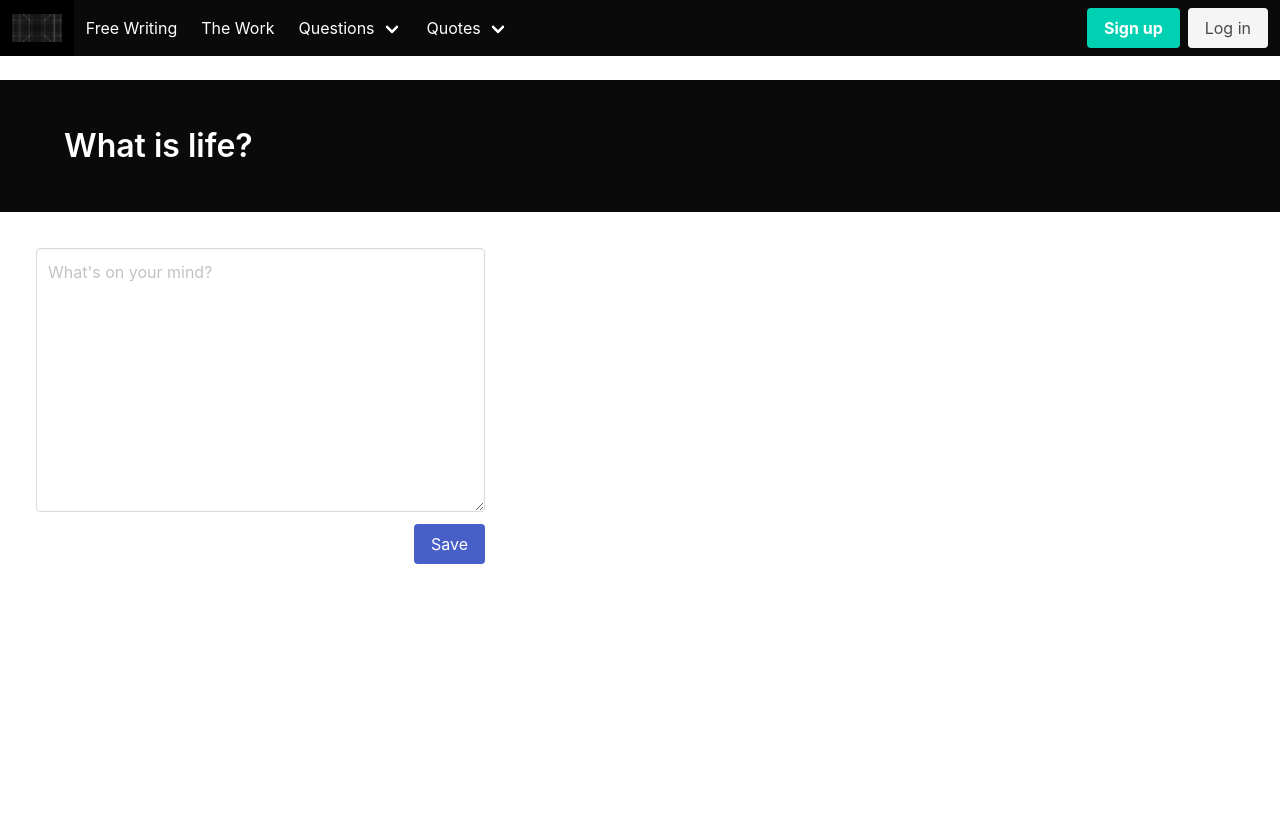
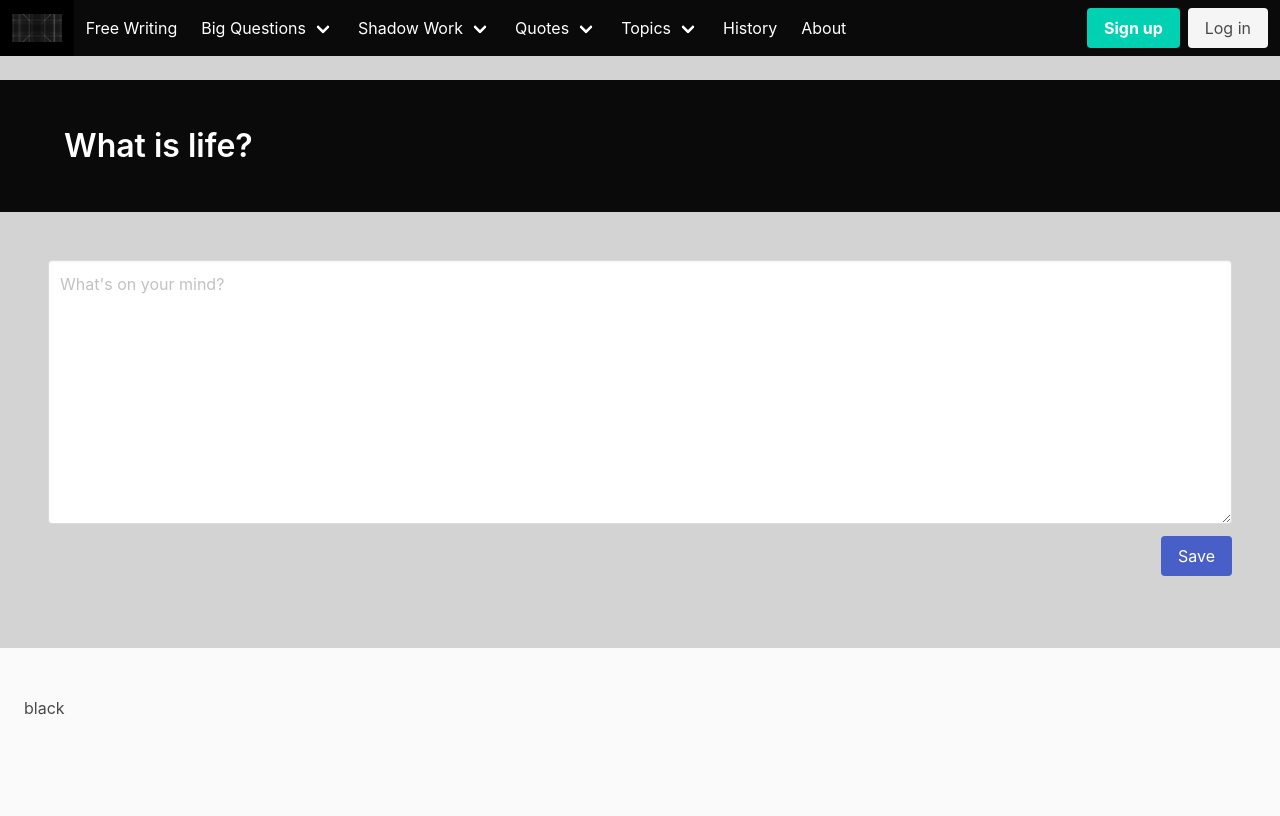
Before and after one commit to wkantor/onlineJournal, a Django app: page /questions/1/ in a window 1280 px wide. Before the commit the page ends 564 px from the top, so only its background shows below. Run offline with Django 3.2, Linux system fonts and the light colour scheme; data comes from the database, SQL or seed files in the repository; both versions use the stored data as it was after the commit; some libraries are stand-ins or nearby versions.

Commit message:
New menus2
More options like 'topics', 'shadow work'. Divided the template into
'template' and 'template2' for further work. Started the authentication.
Etc.

```diff
--- a/entries/templates/entries/free_writing.html
+++ b/entries/templates/entries/free_writing.html
@@ -1,5 +1,5 @@
 <!DOCTYPE html>
-{% extends 'entries/template.html' %}
+{% extends 'entries/template2.html' %}
 
 {% block content %}
 <br>
--- a/entries/templates/entries/index.html
+++ b/entries/templates/entries/index.html
@@ -1,5 +1,5 @@
 <!DOCTYPE html>
-{% extends 'entries/template.html' %}
+{% extends 'entries/template2.html' %}
 
 {% block content %}
 <br>
--- a/entries/templates/entries/questions.html
+++ b/entries/templates/entries/questions.html
@@ -1,5 +1,5 @@
 <!DOCTYPE html>
-{% extends 'entries/template.html' %}
+{% extends 'entries/template2.html' %}
 
 {% block content %}
 <br>
--- a/entries/templates/entries/template.html
+++ b/entries/templates/entries/template.html
@@ -9,6 +9,7 @@
     <meta http-equiv="X-UA-Compatible" content="ie=edge">
     <title>The Journal</title>
     <link rel="stylesheet" href="https://cdnjs.cloudflare.com/ajax/libs/bulma/0.6.2/css/bulma.min.css" />
+    <body style="background-color:lightgrey;">
 </head>
 
 <body>
@@ -33,13 +34,9 @@
 	            Free Writing
 	          </a>
 
-	          <a class="navbar-item">
-	            The Work
-	          </a>
-
 	          <div class="navbar-item has-dropdown is-hoverable">
 	            <a class="navbar-link">
-	              Questions
+	              Big Questions
 	            </a>
 
 	            <div class="navbar-dropdown">
@@ -53,6 +50,12 @@
 
 	            </div>
 	          </div>
+
+	          <div class="navbar-item has-dropdown is-hoverable">
+                <a class="navbar-link">
+                  Shadow Work
+                </a>
+              </div>
 
 	          <div class="navbar-item has-dropdown is-hoverable">
 	            <a class="navbar-link">
@@ -70,6 +73,21 @@
 
 	            </div>
 	          </div>
+
+	          <div class="navbar-item has-dropdown is-hoverable">
+                <a class="navbar-link">
+                  Topics
+                </a>
+              </div>
+
+              <a class="navbar-item" href="{% url 'home' %}">
+                History
+              </a>
+
+              <a class="navbar-item" href="{% url 'about' %}">
+                About
+              </a>
+
           </div>
 
         </div>
@@ -86,39 +104,20 @@
             </div>
           </div>
         </div>
-      </div>
+
     </nav>
 
 
     {% block content %}
     {% endblock %}
 
+    {% block text %}
+    {% endblock %}
 
-    <div class="columns">
-	    {% block content2 %}
-	    {% endblock %}
 
-	    <section class="section">
-	        <div class="container">
-
-	            <form method="POST" action="{% url 'home' %}">
-	                {% csrf_token %}
-	                <div class="field">
-	                    <div class="control">
-	                        {{ form.text }}
-	                    </div>
-	                </div>
-
-	                <div class="field is-grouped is-grouped-right">
-	                    <div class="control">
-	                        <button class="button is-link">Save</button>
-	                    </div>
-	                </div>
-	            </form>
-	        </div>
-
-	    </section>
-    </div>
 </body>
 
+<footer class="footer">
+     black
+</footer>
 </html>
--- /dev/null
+++ b/entries/templates/entries/template2.html
@@ -0,0 +1,38 @@
+<!DOCTYPE html>
+{% extends 'entries/template.html' %}
+
+{% block text %}
+
+    <div class="columns ">
+
+
+
+            <div class="column">
+             <section class="section">
+
+                <form method="POST" >
+                    {% csrf_token %}
+                    <div class="field">
+                        <div class="control">
+                            {{ form.text }}
+                        </div>
+                    </div>
+
+                    <div class="field is-grouped is-grouped-right">
+                        <div class="control">
+                            <button class="button is-link">Save</button>
+                        </div>
+                    </div>
+                </form>
+             </section>
+            </div>
+
+
+        {% block content2 %}
+        {% endblock %}
+
+    </div>
+
+
+
+{% endblock %}
--- /dev/null
+++ b/entries/templates/registration/login.html
@@ -0,0 +1,6 @@
+<!DOCTYPE html>
+{% extends 'entries/template.html' %}
+
+{% block content %}
+
+{% endblock %}
--- a/entries/urls.py
+++ b/entries/urls.py
@@ -1,13 +1,19 @@
 
-from django.urls import path
+from django.urls import path, include
 from . import views
+from django.contrib import admin
 # . means current module - entries (the folder we are in)
 
 urlpatterns = [
+
+   # path('', include("django.contrib.auth.urls")),
+
     path('', views.index, name= 'home'),
     path('free_writing', views.free_writing, name= 'free_writing'),
+    path('about', views.about, name= 'about'),
     path('questions/<int:my_id>/', views.dynamic_question, name= 'questions'),
-    path('quotes/<str:text>/', views.dynamic_quotes, name= 'quotes')
+    path('quotes/<str:text>/', views.dynamic_quotes, name= 'quotes'),
+    path('quotes/<str:text>/<int:q_id>', views.quotes_sp, name= 'quotes_sp')
 
 ]
 # when user lands on '' (nothing), it sends him to views.index
--- a/entries/views.py
+++ b/entries/views.py
@@ -23,8 +23,6 @@ def common(request):
 
     questions = Question.objects.all()
     quotes = Quote.objects.all()
-    #rumi = Rumi.objects.all()
-    #rumi.append(Mooji.objects.all())
     rumi = list(chain(Rumi.objects.all(), Mooji.objects.all()))
 
     context = {'form' : form, 'questions': questions, 'quotes': quotes,
@@ -42,6 +40,10 @@ def free_writing(request):
     context = common(request)
     return render(request, 'entries/free_writing.html', context)
 
+def about(request):
+    context = common(request)
+    return render(request, 'entries/about.html', context)
+
 def dynamic_question(request, my_id):
     obj = Question.objects.get(id=my_id)
     context = {'object': obj}
@@ -54,6 +56,17 @@ def dynamic_quotes(request, text):
     context = {'object': obj}
     context1 = common(request)
     context.update(context1)
-    def str_to_class(str):
-        return getattr(sys.modules[__name__], str)
-    return render(request, 'entries/quotes.html', context, str_to_class)
+    return render(request, 'entries/quotes.html', context)
+
+def quotes_sp(request,text ,q_id):
+    context = common(request)
+    obj = Quote.objects.get(text=text)
+    context1 = {'object': obj}
+    obj_rumi = Rumi.objects.get(id=q_id)
+    context2 = {'object_q': obj_rumi}
+    obj_mooji = Mooji.objects.get(id=q_id)
+    context3 = {'object_q': obj_mooji}
+    context.update(context1)
+    context.update(context2)
+    context.update(context3)
+    return render(request, 'entries/quotes_sp.html', context)
```
Also changed, not shown: entries/templates/entries/about.html (added, +29 -0 lines), entries/templates/entries/quotes.html (+9 -5 lines), entries/templates/entries/quotes_sp.html (added, +12 -0 lines), db.sqlite3.
